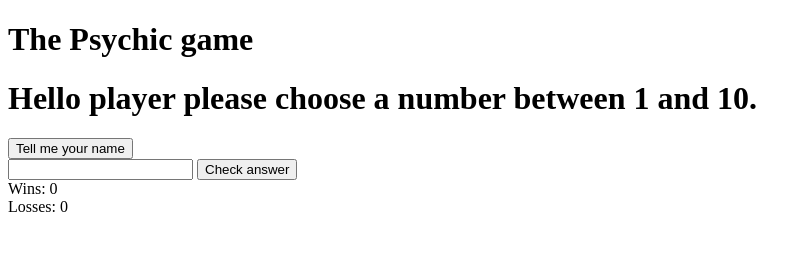
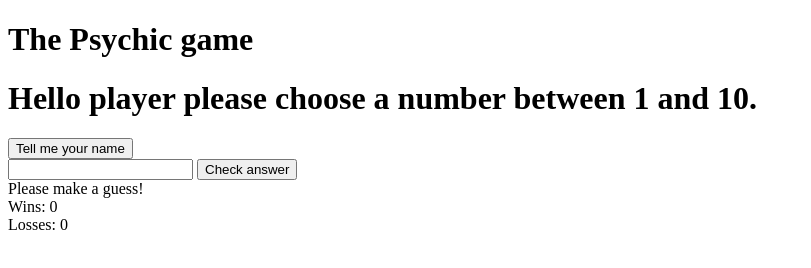
Before and after one commit to UnseenMountain/javascript-games, a plain HTML site: page index.html in a window 1280 px wide. Shown: the whole page, without its empty margins (0-811 px from the left). Drawn offline with Linux system fonts and the light colour scheme.

Commit message:
Made some final folders

```diff
--- a/index.html
+++ b/index.html
@@ -23,7 +23,7 @@
         <input type="submit" id="submitAnswer" value="Check answer" />
     </form>
     <div id="answer"></div>
-    <script src="game.js"></script>
+    <script src="assets/javascript/game.js"></script>
 
     <div type="text" id="win"></div>
     <div type="text" id="loss"></div>
```
